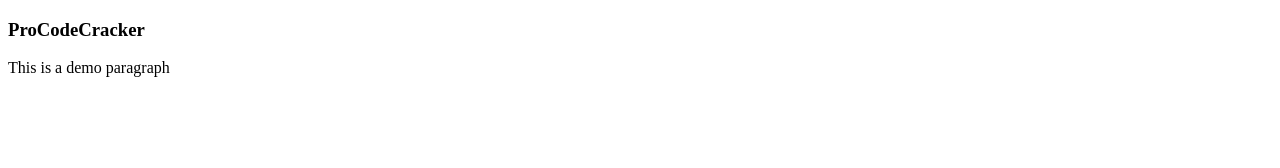
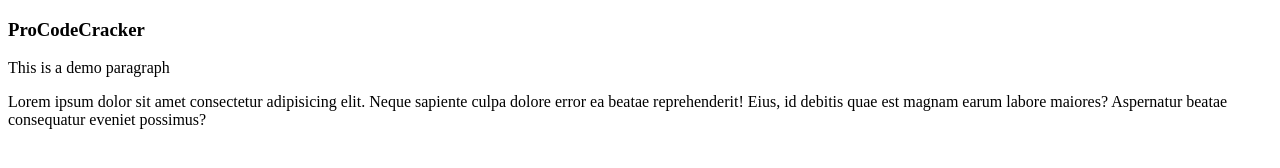
Before and after one commit to ProCodeCrackers/NamkeenKetchup, a plain HTML site: page index.html in a window 1280 px wide. Drawn offline with Linux system fonts and the light colour scheme.

Commit message:
Using VsCode

```diff
--- a/index.html
+++ b/index.html
@@ -8,5 +8,6 @@
 <body>
 	<h3>ProCodeCracker</h3>
 	<p>This is a demo paragraph</p>
+	<p>Lorem ipsum dolor sit amet consectetur adipisicing elit. Neque sapiente culpa dolore error ea beatae reprehenderit! Eius, id debitis quae est magnam earum labore maiores? Aspernatur beatae consequatur eveniet possimus?</p>
 </body>
 </html>
```
